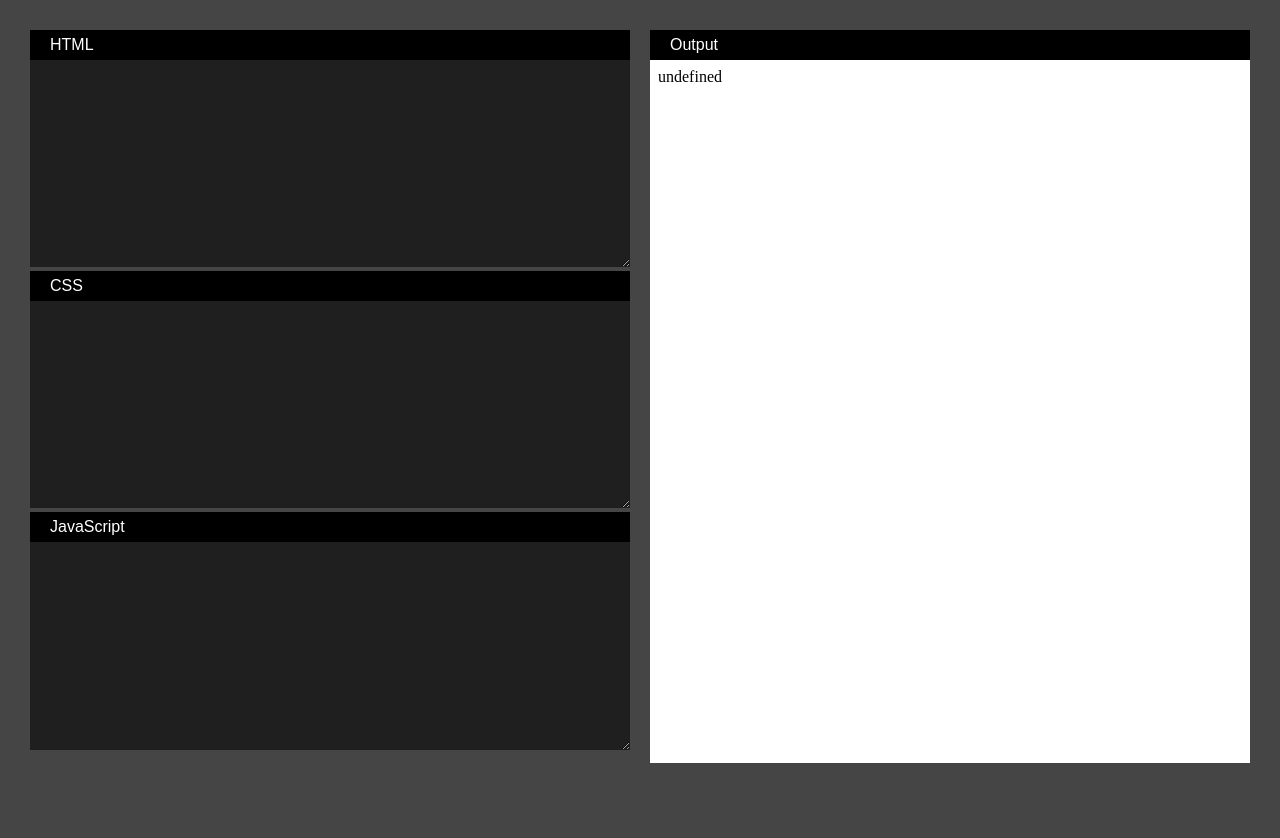
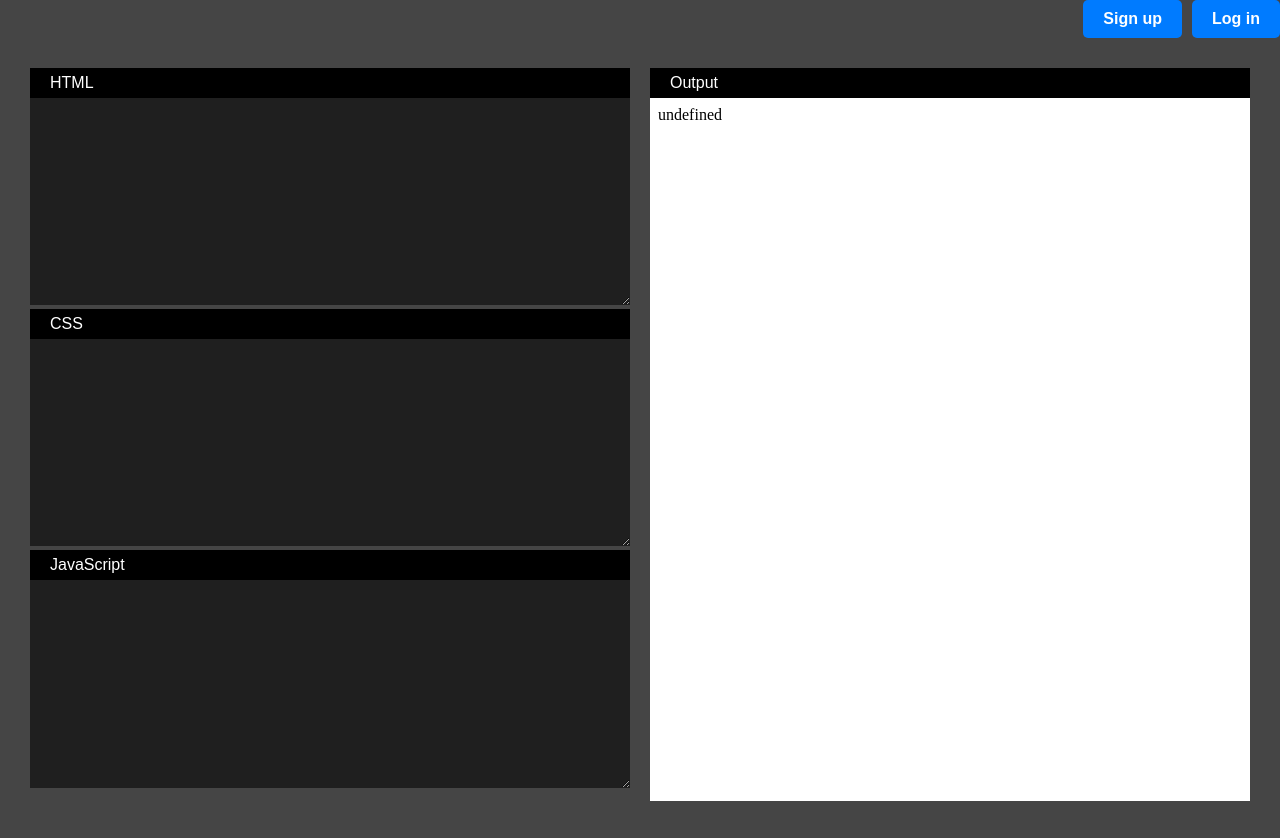
Before and after one commit to D-JaP/OnlineCollabIDE, a React (Create React App) app in the folder client/cloudy_ide/: page /project/13b56b64-14df-4efa-8edf-567d80291c27 in a window 1280 px wide. Before the commit the page ends 800 px from the top, so only its background shows below. Built offline with nearby package versions, Linux system fonts and the light colour scheme; no server answers.

Commit message:
Added button

```diff
--- a/client/cloudy_ide/package.json
+++ b/client/cloudy_ide/package.json
@@ -14,7 +14,7 @@
     "react": "^18.2.0",
     "react-dom": "^18.2.0",
     "react-router-dom": "^6.9.0",
-    "react-scripts": "5.0.1",
+    "react-scripts": "^5.0.1",
     "socket.io-client": "^4.6.1",
     "uuid": "^9.0.0",
     "web-vitals": "^2.1.4",
--- a/client/cloudy_ide/src/App.css
+++ b/client/cloudy_ide/src/App.css
@@ -35,6 +35,28 @@
   to {
     transform: rotate(360deg);
   }
+}
+
+.login-button,
+.signup-button {
+  display: inline-block;
+  padding: 10px 20px;
+  font-size: 16px;
+  font-weight: bold;
+  text-align: center;
+  text-decoration: none;
+  border: none;
+  border-radius: 5px;
+  background-color: #007bff;
+  color: #fff;
+  cursor: pointer;
+  transition: background-color 0.3s ease;
+  float: right;
+
+}
+
+.login-button {
+  margin-left: 10px;
 }
 
 
--- a/client/cloudy_ide/src/App.jsx
+++ b/client/cloudy_ide/src/App.jsx
@@ -14,6 +14,9 @@ import {
 import {v4 as uuidV4} from 'uuid'
 import CodeEditor from './CodeEditor';
 import Editor from './Editor';
+import { Link } from 'react-router-dom';
+
+
 
 
 function App() {
@@ -71,6 +74,12 @@ function App() {
           element={<Navigate replace to={`/project/${uuidV4()}`} />} />
         <Route path='/project/:id' element={
           <div>
+            <div className="header">
+              <div className="header-right">
+                <Link to="https://codepen.io/signup" className="login-button">Log in</Link>
+                <Link to="https://codepen.io/signup" className="signup-button">Sign up</Link>
+              </div>
+            </div>
             <div className="container">
               <div className="left">
                 <label><i className="fa-brands fa-html5"></i>HTML</label>
@@ -88,11 +97,11 @@ function App() {
 
             {/* <CodeEditor lang="javascript" theme="light" onChange={(e) => setCode(e.target.value)} value={code} /> */}
           </div>
-
-
         } />
       </Routes>
     </Router>
+
+
   );
 
 }
```
Also changed, not shown: 1 other file (tests, documents, lock files or other folders).
